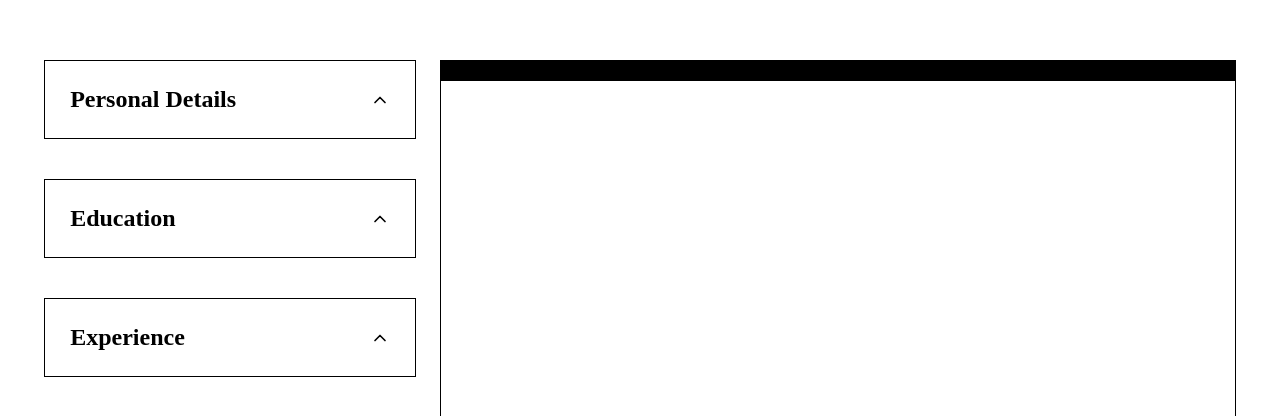
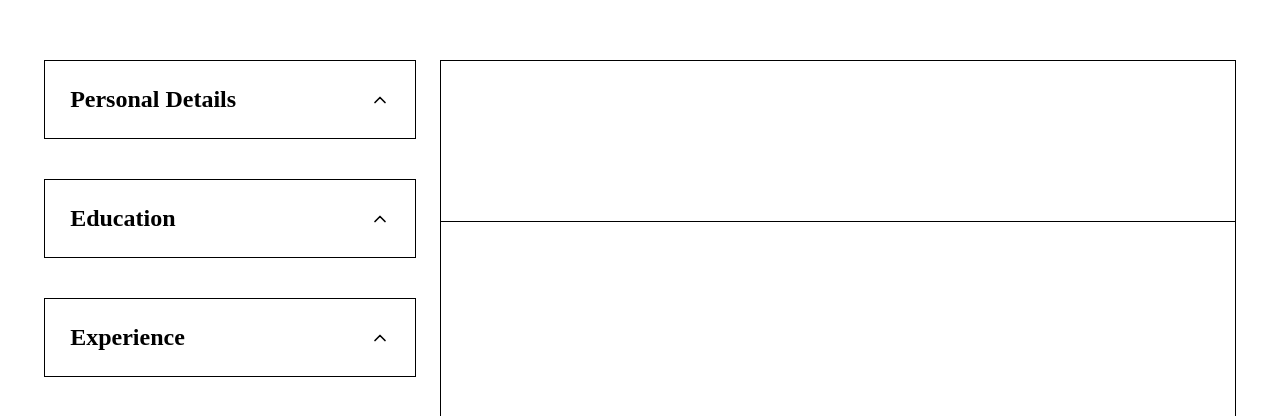
Before and after one commit to huntkay1/cv-builder-app, a React (Vite) app: page / in a window 1280 px wide. Shown: the top 416 px of the page. Built offline with nearby package versions, Linux system fonts and the light colour scheme.

Commit message:
Style resume header

```diff
--- a/src/components/Resume.jsx
+++ b/src/components/Resume.jsx
@@ -1,14 +1,15 @@
-function Resume({ educationData, experienceData}) {
+function Resume({ formData }) {
     return(
         <div>
             <div className='resume-header'>
+                <h1 id='header-name'>{formData.personalInfo.name}</h1>
+                <div id='contact-info'>
+                    <h2>{formData.personalInfo.email}</h2>
+                    <h2>{formData.personalInfo.phone}</h2>
+                    <h2>{formData.personalInfo.location}</h2>
+                </div>
+            </div>
 
-            </div>
-            {/* <ul>
-                {educationData.map(dataEntry => (
-                    <li>{dataEntry.school}</li>
-                ))}
-            </ul> */}
         </div>
 
     )
--- a/src/index.css
+++ b/src/index.css
@@ -74,9 +74,28 @@ form.collapsed {
 }
 
 .resume-header {
-    height: 20px;
-    background-color: black;
+    height: 150px;
+    border-bottom: 1px solid black;
+    display: flex;
+    flex-direction: column;
+    align-items: center;
+    justify-content: center;
+    gap: 20px;
+    padding: 0 60px 10px 60px;
+}
+
+#header-name {
+    font-size: 40px;
+}
+
+#contact-info {
     width: 100%;
+    display: flex;
+    justify-content: space-evenly;
+    align-items: center;
+    font-size: 12px;
+    flex-wrap: wrap;
+    gap: 15px;
 }
 
 
```
